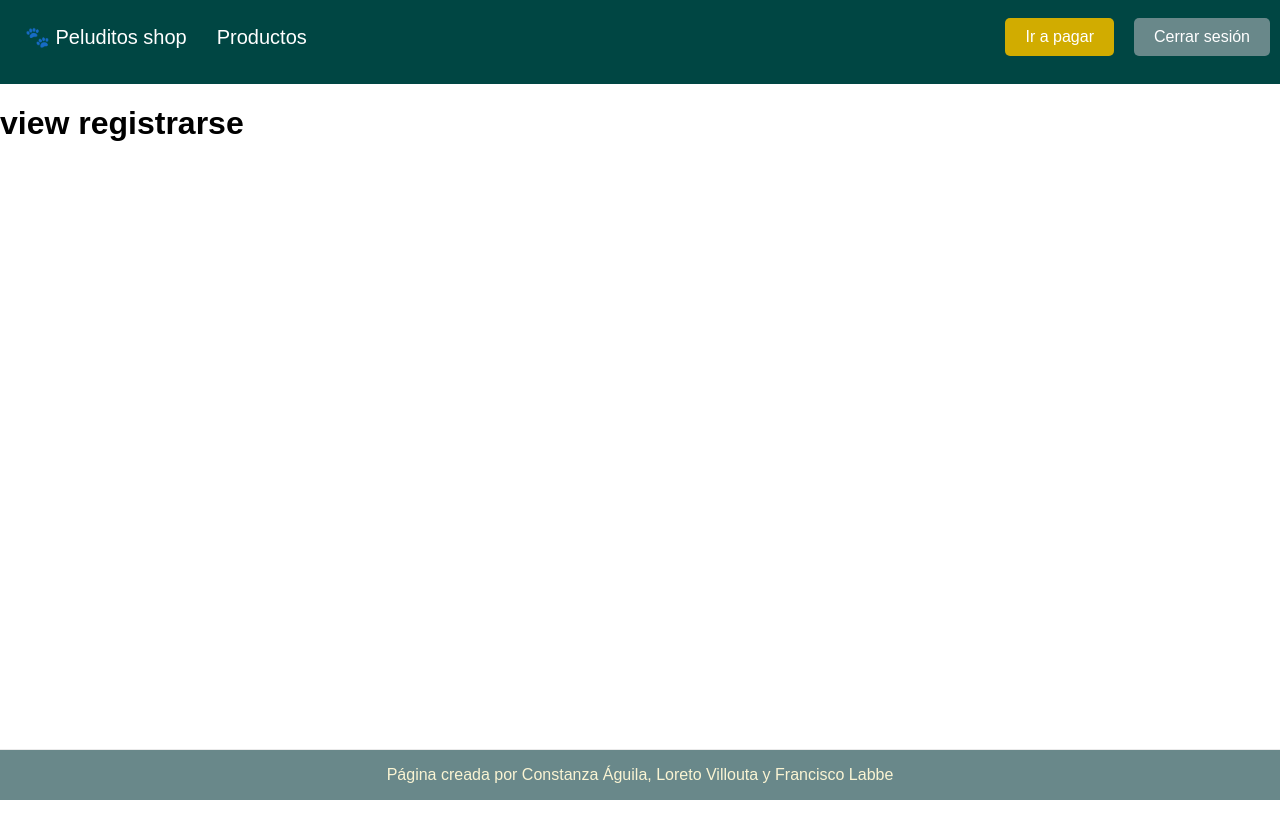
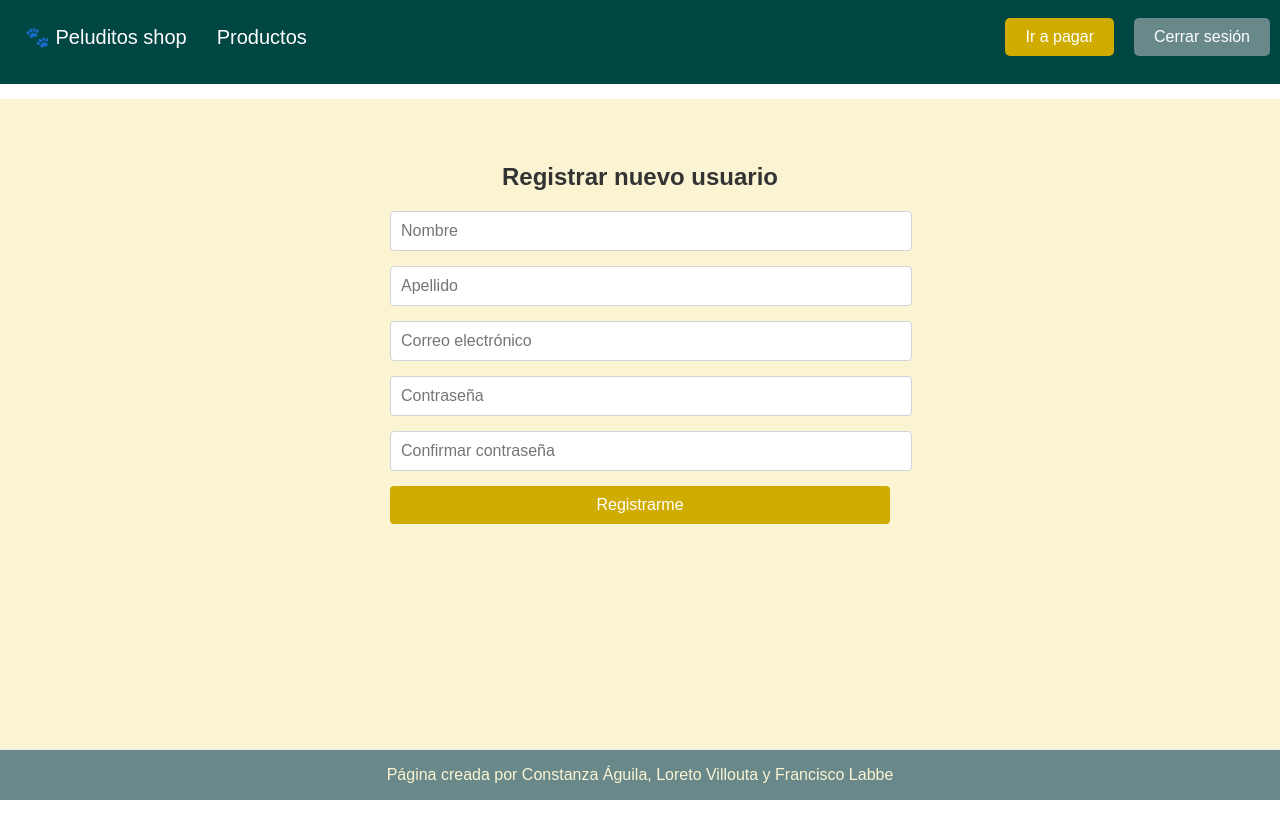
Before and after one commit to Loreto956/proyecto_final, a React (Vite) app in the folder frontend/: page /registrarse in a window 1280 px wide. Built offline with nearby package versions, Linux system fonts and the light colour scheme.

Commit message:
registro vista

```diff
--- a/frontend/package.json
+++ b/frontend/package.json
@@ -11,6 +11,7 @@
   },
   "dependencies": {
     "@fortawesome/fontawesome-free": "^6.6.0",
+    "axios": "^1.7.5",
     "bootstrap": "^5.3.3",
     "react": "^18.2.0",
     "react-bootstrap": "^2.10.4",
--- a/frontend/src/App.css
+++ b/frontend/src/App.css
@@ -17,5 +17,5 @@ main {
 .app-container {
     display: flex;
     flex-direction: column;
-    min-height: 100vh; /* Asegura que el contenedor ocupe toda la altura de la ventana */
+    min-height: 100vh;
 }
--- a/frontend/src/App.jsx
+++ b/frontend/src/App.jsx
@@ -20,7 +20,7 @@ function App() {
       <Context.Provider value={globalState}>
       <div className='app-container'>
         <Navbar/>
-          <main>
+          <main style={{backgroundColor: '#faf4d3'}}>
             <Routes>
               <Route path='/' element={<Home/>}/>
               <Route path='/login' element={<InicioSesion/>}/>
--- /dev/null
+++ b/frontend/src/config/constants.js
@@ -0,0 +1,6 @@
+export const URLBASE = 'http://localhost:3000'
+
+export const ENDPOINT = {
+  login: `${URLBASE}/login`,
+  users: `${URLBASE}/usuarios`
+}
--- a/frontend/src/main.jsx
+++ b/frontend/src/main.jsx
@@ -1,3 +1,4 @@
+
 import React from 'react'
 import ReactDOM from 'react-dom/client'
 import App from './App.jsx'
--- /dev/null
+++ b/frontend/src/styles/registrarse.css
@@ -0,0 +1,49 @@
+form {
+    max-width: 500px;
+    margin: 0 auto;
+    padding: 40px;
+  }
+
+ h3 {
+    text-align: center;
+    font-size: 1.5rem;
+    color: #333333;
+    margin-bottom: 20px;
+  }
+
+  div {
+    margin-bottom: 15px;
+  }
+
+
+  .form-input {
+    width: 100%;
+    padding: 10px;
+    border: 1px solid #ced4da;
+    border-radius: 4px;
+    font-size: 1rem;
+    color: #495057;
+  }
+
+  .form-input:focus {
+    border-color: #80bdff;
+    outline: none;
+    box-shadow: 0 0 0 0.2rem rgba(38, 143, 255, 0.25);
+  }
+
+
+  .form-button {
+    width: 100%;
+    padding: 10px;
+    border: none;
+    border-radius: 4px;
+    background-color: #d1ac00;
+    color: #ffffff;
+    font-size: 1rem;
+    cursor: pointer;
+    transition: background-color 0.2s ease;
+  }
+
+  .form-button:hover {
+    background-color: #756807;
+  }
--- a/frontend/src/views/Registrarse.jsx
+++ b/frontend/src/views/Registrarse.jsx
@@ -1,9 +1,117 @@
-import React from "react";
 
-const Registrarse = () =>{
-    return(
-        <h1>view registrarse</h1>
-    )
+import axios from 'axios'
+import { useEffect, useState } from 'react'
+import { useNavigate } from 'react-router-dom'
+import { ENDPOINT } from '../config/constants'
+import '../styles/registrarse.css'
+
+const emailRegex = /^[A-Z0-9._%+-]+@[A-Z0-9.-]+\.[A-Z]{2,}$/i
+const initialForm = {
+    nombre: '',
+    apellido: '',
+    email: '',
+    password: '',
+    confirmedPassword: ''
+}
+
+
+const Registrarse = () => {
+  const navigate = useNavigate()
+  const [user, setUser] = useState(initialForm)
+
+  const handleUser = (event) => setUser({ ...user, [event.target.name]: event.target.value })
+
+  const handleForm = (event) => {
+    event.preventDefault()
+
+    if (
+        !user.nombre.trim() ||
+        !user.apellido.trim() ||
+        !user.email.trim() ||
+        !user.password.trim()
+    ) {
+      return window.alert('Todos los campos son obligatorias.')
+    }
+
+    if(user.password !== user.confirmedPassword){
+        return window.alert('Las contraseñas no coinciden')
+    }
+
+    if (!emailRegex.test(user.email)) {
+      return window.alert('El formato del email no es correcto!')
+    }
+
+    axios.post(ENDPOINT.users, user)
+      .then(() => {
+        window.alert('Usuario registrado con éxito 😀.')
+        navigate('/login')
+      })
+      .catch(({ response: { data } }) => {
+        console.error(data)
+        window.alert(`${data.message} 🙁.`)
+      })
+  }
+
+  useEffect(() => {
+    if (window.sessionStorage.getItem('token')) {
+      navigate('/perfil')
+    }
+  }, [navigate])
+
+  return (
+    <form onSubmit={handleForm}>
+      <h3>Registrar nuevo usuario</h3>
+      <div>
+        <input
+          value={user.nombre}
+          onChange={handleUser}
+          name='nombre'
+          className='form-input'
+          placeholder='Nombre'
+        />
+      </div>
+      <div>
+        <input
+          value={user.apellido}
+          onChange={handleUser}
+          name='apellido'
+          className='form-input'
+          placeholder='Apellido'
+        />
+      </div>
+      <div>
+        <input
+          value={user.email}
+          onChange={handleUser}
+          name='email'
+          className='form-input'
+          placeholder='Correo electrónico'
+        />
+      </div>
+      <div>
+        <input
+          value={user.password}
+          onChange={handleUser}
+          className='form-input'
+          name='password'
+          type='password'
+          placeholder='Contraseña'
+        />
+      </div>
+      <div>
+        <input
+          value={user.confirmedPassword}
+          onChange={handleUser}
+          className='form-input'
+          name='confirmedPassword'
+          type='password'
+          placeholder='Confirmar contraseña'
+        />
+      </div>
+
+      <button className='form-button' type='submit'>Registrarme</button>
+    </form>
+  )
 }
 
 export default Registrarse
```
Also changed, not shown: 1 other file (tests, documents, lock files or other folders).
